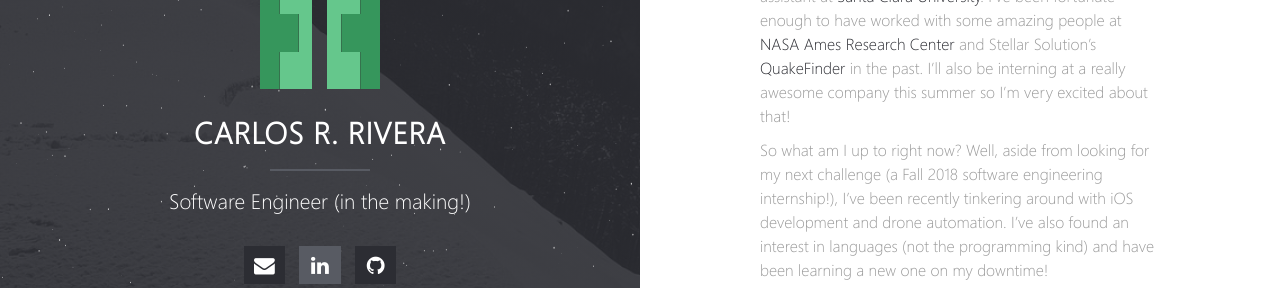
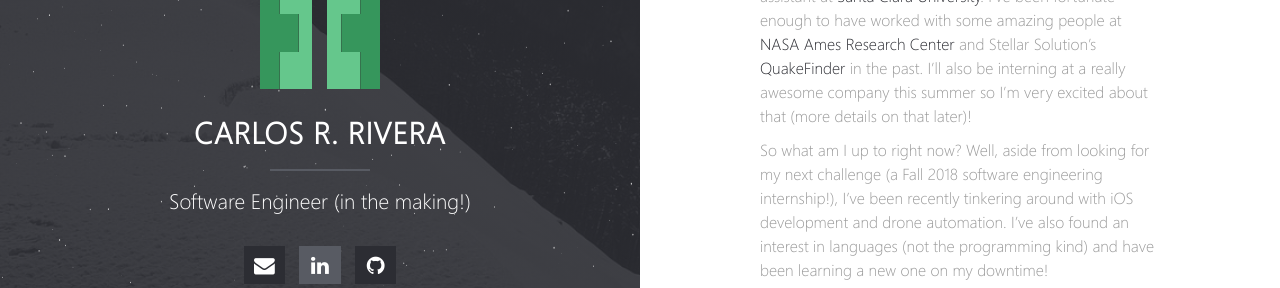
Before and after one commit to crrivera/crrivera.github.io, a Jekyll site: the page built from index.md, in a window 1280 px wide. Shown: the part 327-615 px from the top of the page. Built offline with Jekyll 4.4.1, drawn with Linux system fonts in a browser that asks for light colours; our own code applies the rules of GitHub Pages for plain Markdown files.

Commit message:
edited index text

```diff
--- a/index.md
+++ b/index.md
@@ -3,7 +3,7 @@ layout: home
 ---
 # About Me
 
-Hi! My name is Carlos Rivera and I am currently a graduate computer science and engineering student and teaching assistant at [Santa Clara University](https://www.scu.edu/engineering/academic-programs/department-of-computer-engineering/). I've been fortunate enough to have worked with some amazing people at [NASA Ames Research Center](https://www.nasa.gov/ames) and Stellar Solution's [QuakeFinder](https://www.quakefinder.com/) in the past. I'll also be interning at a really awesome company this summer so I'm very excited about that!
+Hi! My name is Carlos Rivera and I am currently a graduate computer science and engineering student and teaching assistant at [Santa Clara University](https://www.scu.edu/engineering/academic-programs/department-of-computer-engineering/). I've been fortunate enough to have worked with some amazing people at [NASA Ames Research Center](https://www.nasa.gov/ames) and Stellar Solution's [QuakeFinder](https://www.quakefinder.com/) in the past. I'll also be interning at a really awesome company this summer so I'm very excited about that (more details on that later)!
 
 So what am I up to right now? Well, aside from looking for my next challenge (a Fall 2018 software engineering internship!), I've been recently tinkering around with iOS development and drone automation. I've also found an interest in languages (not the programming kind) and have been learning a new one on my downtime!
 
```
Also changed, not shown: ._index.md.
